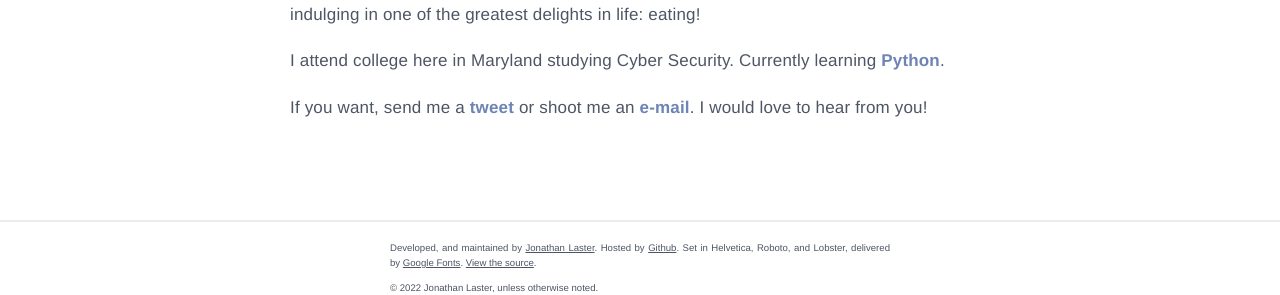
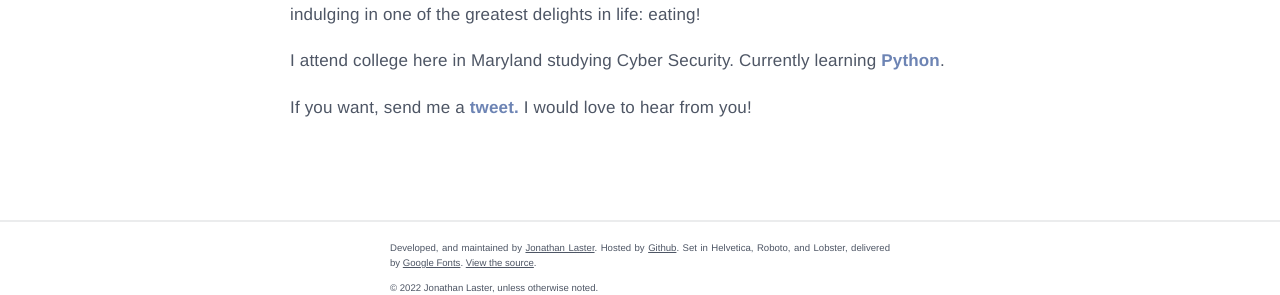
Before and after one commit to last-dev/jdl.io, a Jekyll site: the page built from index.html, in a window 1280 px wide. Shown: the part 889-1184 px from the top of the page. Built offline with Jekyll 4.4.1, drawn with Linux system fonts in a browser that asks for light colours; nearby versions of some CDN libraries.

Commit message:
Removed email from main index.html page. Too many scrapers.

```diff
--- a/index.html
+++ b/index.html
@@ -13,4 +13,4 @@ title: About | Jonathan Laster
 
 <p>I attend college here in Maryland studying Cyber Security. Currently learning <a href="https://www.python.org">Python</a>.</p>
 
-<p>If you want, send me a <a href="http://twitter.com/whoislaster">tweet</a> or shoot me an <a href="mailto:jonathan@laster.co?subject=Hello Jonathan!">e-mail</a>. I would love to hear from you!</p>
+<p>If you want, send me a <a href="http://twitter.com/whoislaster">tweet.</a> I would love to hear from you!</p>
```
